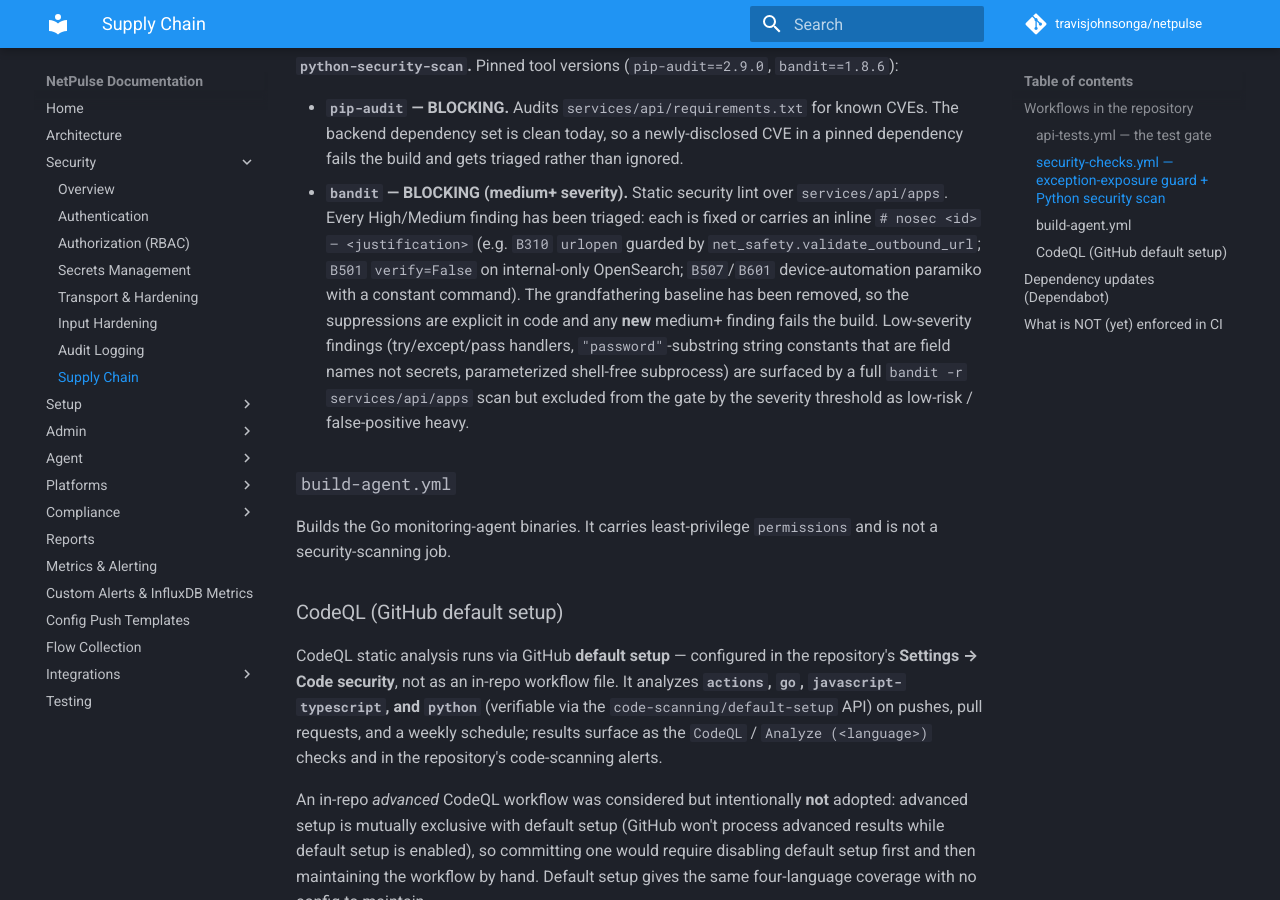
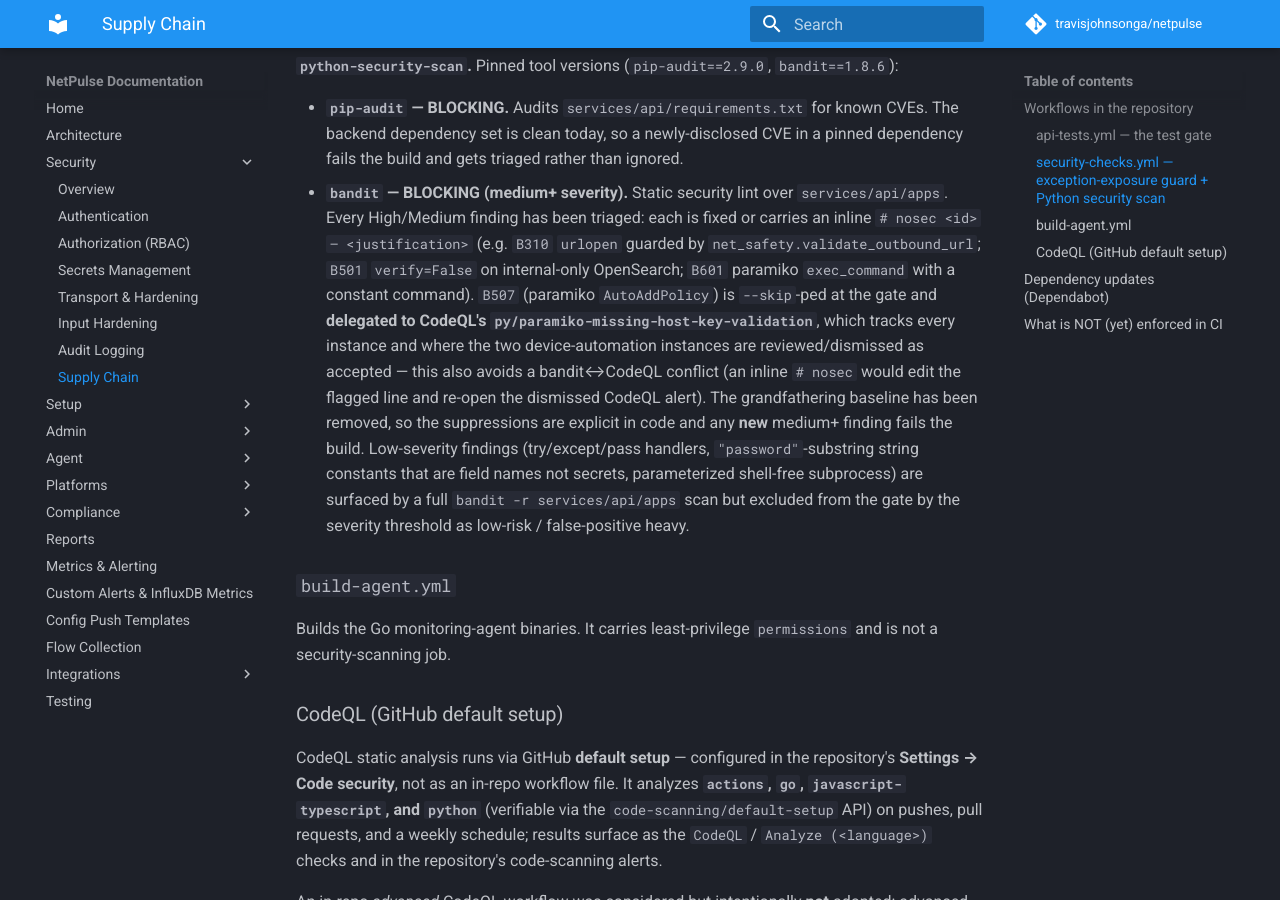
Before and after one commit to travisjohnsonga/netpulse, an MkDocs documentation site: the page built from docs/security/supply-chain.md, in a window 1280 px wide and 900 px high, scrolled down 957 px. Built offline with MkDocs 1.6.1 and Material for MkDocs 9.7.7, drawn with Linux system fonts in a browser that asks for light colours; comment, search, counter and statistics services are not loaded.

Commit message:
chore(security): keep collector.py:314 pristine, --skip B507 in bandit
Resolves the CodeQL conflict from the prior commit. Adding an inline `# nosec
B507` to the paramiko AutoAddPolicy line re-fingerprinted the already-dismissed
CodeQL alert (py/paramiko-missing-host-key-validation #41), so CodeQL's PR-diff
flagged it as a new HIGH alert.

Fix: revert line 314 to byte-identical (the dismissed CodeQL alert stays matched
→ CodeQL green) and suppress bandit's B507 via `--skip B507` at the gate instead
of inline. B507 is delegated to CodeQL, which tracks every instance and where the
two accepted device-automation instances are dismissed. The other 10 High/Medium
findings keep their inline `# nosec` (they don't conflict with CodeQL).

Gate verified: `bandit -r services/api/apps --severity-level medium --skip B507`
exits 0; supply-chain.md updated to document the delegation.

Co-Authored-By: Claude Opus 4.8 (1M context) <noreply@anthropic.com>

```diff
--- a/docs/security/supply-chain.md
+++ b/docs/security/supply-chain.md
@@ -43,11 +43,16 @@ pre-commit hook (`.pre-commit-config.yaml`) and is asserted in the test suite
   CVEs. The backend dependency set is clean today, so a newly-disclosed CVE in a
   pinned dependency fails the build and gets triaged rather than ignored.
 - **`bandit` — BLOCKING (medium+ severity).** Static security lint over
-  `services/api/apps`. Every High/Medium finding has been triaged: each is
-  fixed or carries an inline `# nosec <id> — <justification>` (e.g. `B310`
-  `urlopen` guarded by `net_safety.validate_outbound_url`; `B501` `verify=False`
-  on internal-only OpenSearch; `B507`/`B601` device-automation paramiko with a
-  constant command). The grandfathering baseline has been removed, so the
+  `services/api/apps`. Every High/Medium finding has been triaged: each is fixed
+  or carries an inline `# nosec <id> — <justification>` (e.g. `B310` `urlopen`
+  guarded by `net_safety.validate_outbound_url`; `B501` `verify=False` on
+  internal-only OpenSearch; `B601` paramiko `exec_command` with a constant
+  command). `B507` (paramiko `AutoAddPolicy`) is `--skip`-ped at the gate and
+  **delegated to CodeQL's `py/paramiko-missing-host-key-validation`**, which
+  tracks every instance and where the two device-automation instances are
+  reviewed/dismissed as accepted — this also avoids a bandit↔CodeQL conflict
+  (an inline `# nosec` would edit the flagged line and re-open the dismissed
+  CodeQL alert). The grandfathering baseline has been removed, so the
   suppressions are explicit in code and any **new** medium+ finding fails the
   build. Low-severity findings (try/except/pass handlers, `"password"`-substring
   string constants that are field names not secrets, parameterized shell-free
```
Also changed, not shown: 2 other files.
